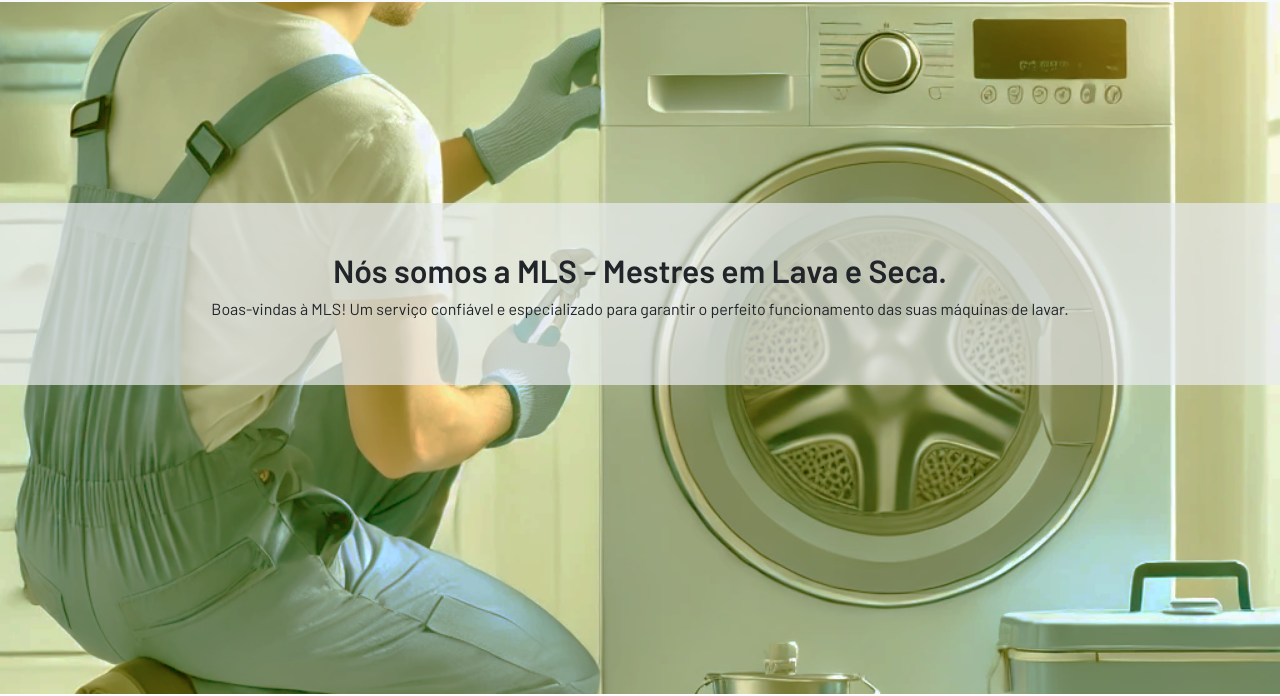
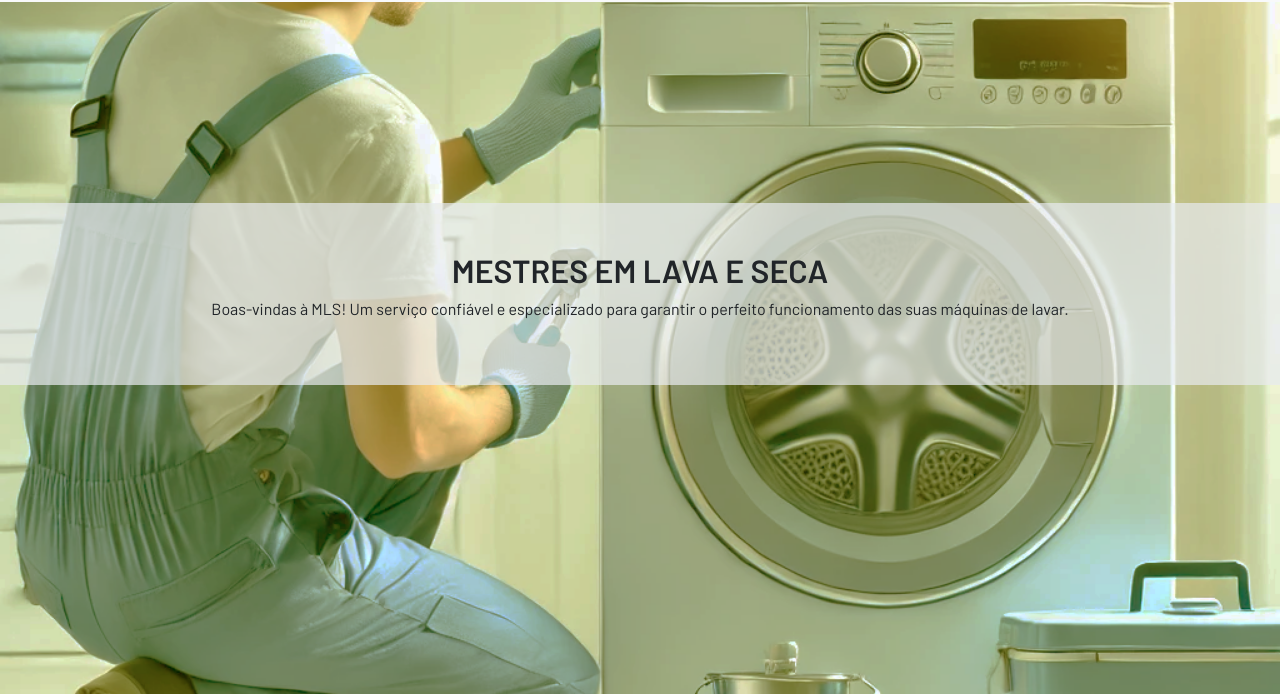
Before and after one commit to Daniel-OBatista/repairtech_new, a plain HTML site: page index.html in a window 1280 px wide. Shown: the part 106-802 px from the top of the page. Drawn offline with nearby package versions, Linux system fonts and the light colour scheme.

Commit message:
Update index.html

```diff
--- a/index.html
+++ b/index.html
@@ -58,7 +58,7 @@
   <main>
       <section class="banners banner-1 d-flex flex-column justify-content-center text-center">
         <div class="banners-titulo bg-body-secondary py-5">
-          <h2 class="fw-bold">Nós somos a MLS - Mestres em Lava e Seca. </h2>
+          <h2 class="fw-bold">MESTRES EM LAVA E SECA </h2>
           <p>Boas-vindas à MLS! Um serviço confiável e especializado para garantir o perfeito funcionamento das suas máquinas de lavar.
           </p>
         </div>
```
